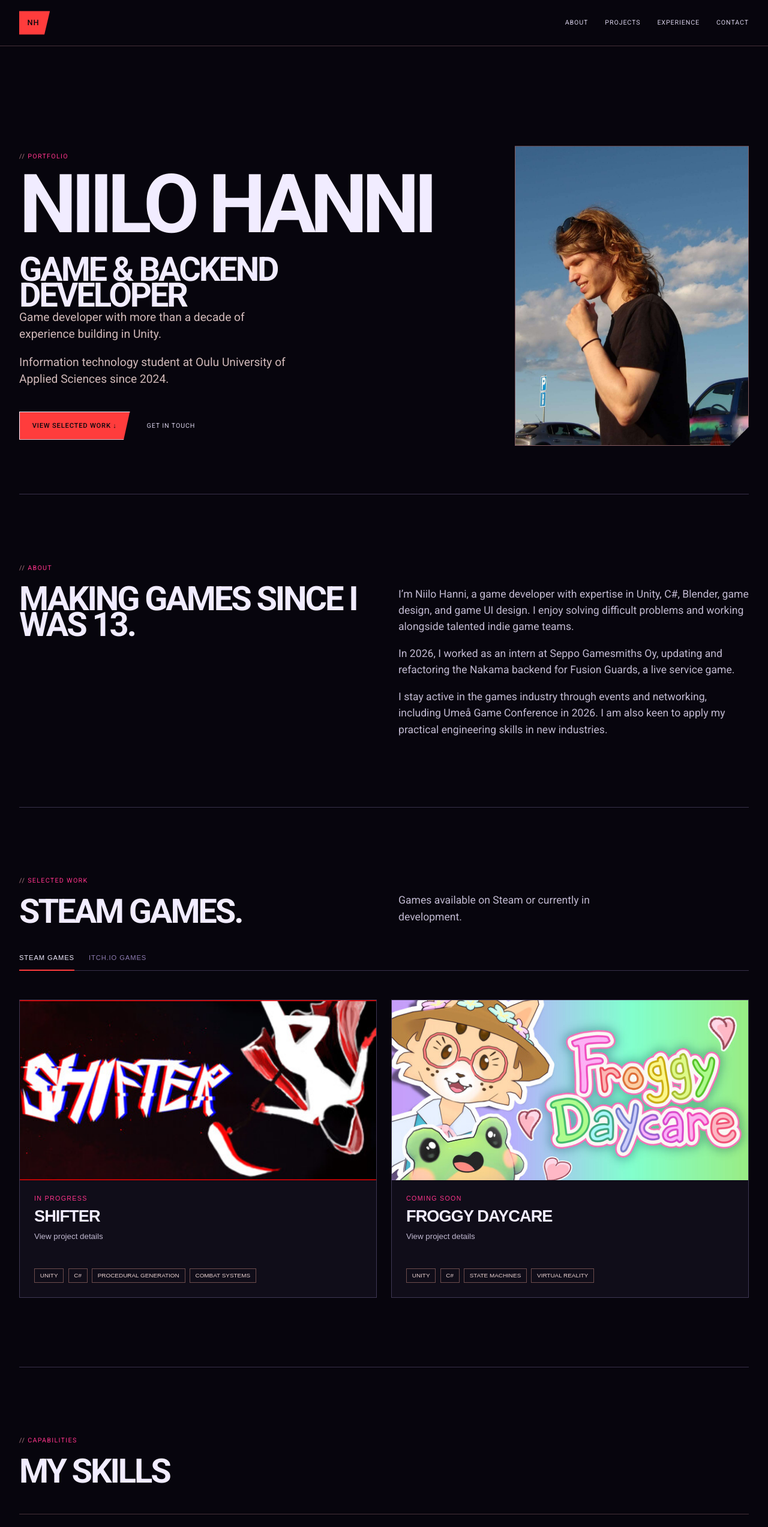
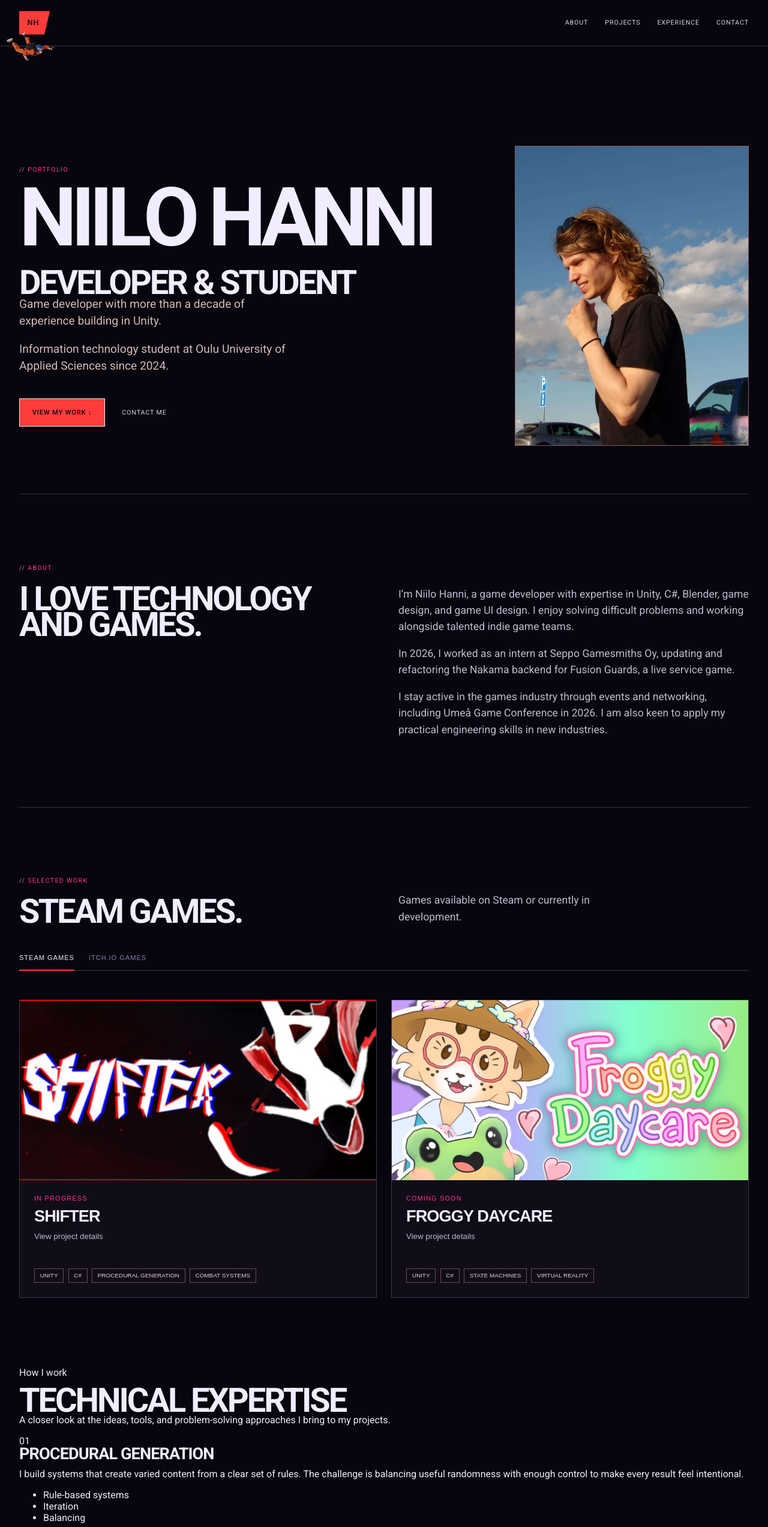
Before and after one commit to N1ppexd/portfoliosite, a React (Vite) app: page / in a window 1280 px wide. Shown: the top 2545 px of the page at 60% size. Built offline with nearby package versions, Linux system fonts and the light colour scheme; a web font is replaced by a local one.

Commit message:
Added some juicing to the site, still too generic though

```diff
--- a/package.json
+++ b/package.json
@@ -10,6 +10,8 @@
     "preview": "vite preview"
   },
   "dependencies": {
+    "@gsap/react": "^2.1.2",
+    "gsap": "^3.15.1",
     "react": "^19.3.1",
     "react-dom": "^19.3.1"
   },
--- a/src/App.jsx
+++ b/src/App.jsx
@@ -1,11 +1,14 @@
 import { projectSections } from './data/projects.js'
 import { experience } from './data/experience.js'
 import { skills } from './data/skills.js'
+import { expertiseAreas } from './data/techexpertise.js'
 import About from './sections/About.jsx'
 import Contact from './sections/Contact.jsx'
 import Experience from './sections/Experience.jsx'
 import Hero from './sections/Hero.jsx'
 import Projects from './sections/Projects.jsx'
+import Skydiving from './sections/Skydiving.jsx'
+import TechnicalExpertise from './sections/technicalExpertise.jsx'
 import Skills from './sections/Skills.jsx'
 
 const currentYear = new Date().getFullYear()
@@ -25,10 +28,12 @@ function App() {
         </nav>
       </header>
 
+      <Skydiving />
       <main id="top">
         <Hero />
         <About />
         <Projects sections={projectSections} />
+        <TechnicalExpertise expertiseAreas={expertiseAreas} />
         <Skills skills={skills} />
         <Experience experience={experience} />
         <Contact />
--- /dev/null
+++ b/src/data/techexpertise.js
@@ -0,0 +1,23 @@
+export const expertiseAreas = [
+	{
+		number: "01",
+		title: "Procedural generation",
+		description:
+			"I build systems that create varied content from a clear set of rules. The challenge is balancing useful randomness with enough control to make every result feel intentional.",
+		topics: ["Rule-based systems", "Iteration", "Balancing"],
+	},
+	{
+		number: "02",
+		title: "AI tools",
+		description:
+			"I explore where AI tools can support a creative workflow—from early experiments to repetitive tasks—while keeping the final decisions and direction in my hands.",
+		topics: ["Creative workflows", "Rapid prototyping", "Human-led results"],
+	},
+	{
+		number: "03",
+		title: "Problem solving",
+		description:
+			"When something does not work, I break it down, find the root cause, and test focused solutions. I value fixes that make a project more reliable as well as solutions that work now.",
+		topics: ["Debugging", "Testing ideas", "Refinement"],
+	},
+];
--- a/src/index.css
+++ b/src/index.css
@@ -127,13 +127,28 @@ footer a:hover {
 
 .hero-portrait {
   border: 1px solid var(--color-border-warm-strong);
-  clip-path: polygon(0 0, 100% 0, 100% calc(100% - 2rem), calc(100% - 2rem) 100%, 0 100%);
   display: block;
   height: min(48vw, 500px);
   justify-self: end;
   object-fit: cover;
   object-position: center;
   width: min(36vw, 390px);
+}
+
+.skydiving-position {
+  opacity: 0.8;
+  pointer-events: none;
+  position: fixed;
+  left: 0;
+  top: 5vh;
+  width: clamp(56px, 8vw, 110px);
+  z-index: 4;
+}
+
+.skydiver {
+  display: block;
+  height: auto;
+  width: 100%;
 }
 
 .eyebrow,
@@ -200,7 +215,6 @@ h1 span {
 .button {
   background: var(--color-accent);
   border: 1px solid var(--color-text);
-  clip-path: polygon(0 0, 100% 0, calc(100% - 0.65rem) 100%, 0 100%);
   color: var(--color-button-ink);
   display: inline-block;
   font-size: 0.7rem;
--- a/src/sections/About.jsx
+++ b/src/sections/About.jsx
@@ -3,7 +3,7 @@ function About() {
     <section className="section about" id="about" aria-labelledby="about-title">
       <p className="eyebrow">About</p>
       <div className="split-heading">
-        <h2 id="about-title">Making games since I was 13.</h2>
+        <h2 id="about-title">I love technology and games.</h2>
         <div>
           <p>
             I’m Niilo Hanni, a game developer with expertise in Unity, C#,
--- a/src/sections/Hero.jsx
+++ b/src/sections/Hero.jsx
@@ -9,7 +9,7 @@ function Hero() {
           Niilo Hanni
         </h1>
         <h2>
-          <span>Game & Backend Developer</span>
+          <span>Developer & student</span>
         </h2>
         <p className="hero-copy">
           Game developer with more than a decade of experience building in Unity.
@@ -19,10 +19,10 @@ function Hero() {
         </p>
         <div className="hero-actions">
           <a className="button" href="#projects">
-            View selected work <span aria-hidden="true">↓</span>
+            View my work <span aria-hidden="true">↓</span>
           </a>
           <a className="text-link" href="#contact">
-            Get in touch
+            Contact me
           </a>
         </div>
       </div>
--- /dev/null
+++ b/src/sections/Skydiving.jsx
@@ -0,0 +1,78 @@
+import { useRef, useState } from 'react'
+import gsap from 'gsap'
+import { ScrollTrigger } from 'gsap/ScrollTrigger'
+import { useGSAP } from '@gsap/react'
+import skydiver from '../pictures/skydivingPic.png'
+import skydiver2 from '../pictures/skydivelandpic.png'
+
+gsap.registerPlugin(ScrollTrigger, useGSAP)
+
+function Skydiving() {
+  const skydiverRef = useRef(null)
+  const [hasOpenedParachute, setHasOpenedParachute] = useState(false)
+
+  useGSAP(() => {
+    const updateSprite = () => {
+      setHasOpenedParachute((window.scrollY / (document.body.scrollHeight - window.innerHeight)) > 0.5)
+    }
+
+    ScrollTrigger.create({
+      start: 0,
+      end: () => ScrollTrigger.maxScroll(window),
+      onUpdate: updateSprite,
+      onRefresh: updateSprite,
+    })
+    updateSprite()
+
+    const media = gsap.matchMedia()
+
+    media.add('(prefers-reduced-motion: no-preference)', () => {
+      const fall = gsap.timeline({
+        scrollTrigger: {
+          start: 0,
+          end: () => ScrollTrigger.maxScroll(window),
+          scrub: true,
+          invalidateOnRefresh: true,
+        },
+      })
+
+      fall.to(skydiverRef.current, {
+        y: () => Math.max(0, window.innerHeight * 0.9 - skydiverRef.current.clientHeight),
+        duration: 2,
+        ease: 'none',
+      }, 0)
+      fall.to(skydiverRef.current, {
+        keyframes: {
+          rotation: [0, 8, -8, 8, -8, 8, -8, 8, 0],
+          easeEach: 'sine.inOut',
+        },
+        duration: 2,
+        ease: 'none',
+      }, 0)
+      fall.to(skydiverRef.current, {
+        keyframes: {
+          //x: [0, 0.25 * window.innerWidth, 0.5 * window.innerWidth, 0.75 * window.innerWidth, window.innerWidth - skydiverRef.current.clientWidth],
+          x: [0, 10, 0 , 10, 0],
+          easeEach: 'sine.inOut',
+        },
+        duration: 1,
+        ease: 'none',
+      }, 0)
+
+      const observer = new ResizeObserver(() => ScrollTrigger.refresh())
+      observer.observe(document.body)
+      observer.observe(skydiverRef.current)
+      return () => observer.disconnect()
+    })
+
+    return () => media.revert()
+  })
+
+  return (
+    <div className="skydiving-position" aria-hidden="true">
+      <img className="skydiver" ref={skydiverRef} src={hasOpenedParachute ? skydiver2 : skydiver} alt="" width="658" height="493" />
+    </div>
+  )
+}
+
+export default Skydiving
--- /dev/null
+++ b/src/sections/technicalExpertise.jsx
@@ -0,0 +1,34 @@
+
+export default function TechnicalExpertise({ expertiseAreas }) {
+	return (
+		<section className="technical-expertise" id="expertise" aria-labelledby="expertise-title">
+			<div className="technical-expertise__inner">
+				<header className="technical-expertise__header">
+					<p className="technical-expertise__eyebrow">How I work</p>
+					<h2 id="expertise-title">Technical expertise</h2>
+					<p className="technical-expertise__intro">
+						A closer look at the ideas, tools, and problem-solving approaches I
+						bring to my projects.
+					</p>
+				</header>
+
+				<div className="technical-expertise__grid">
+					{expertiseAreas.map((area) => (
+						<article className="expertise-card" key={area.number}>
+							<span className="expertise-card__number" aria-hidden="true">
+								{area.number}
+							</span>
+							<h3>{area.title}</h3>
+							<p>{area.description}</p>
+							<ul className="expertise-card__topics" aria-label={`${area.title} topics`}>
+								{area.topics.map((topic) => (
+									<li key={topic}>{topic}</li>
+								))}
+							</ul>
+						</article>
+					))}
+				</div>
+			</div>
+		</section>
+	);
+}
```
Also changed, not shown: src/pictures/skydivelandpic.png (added), 1 other file (tests, documents, lock files or other folders).
